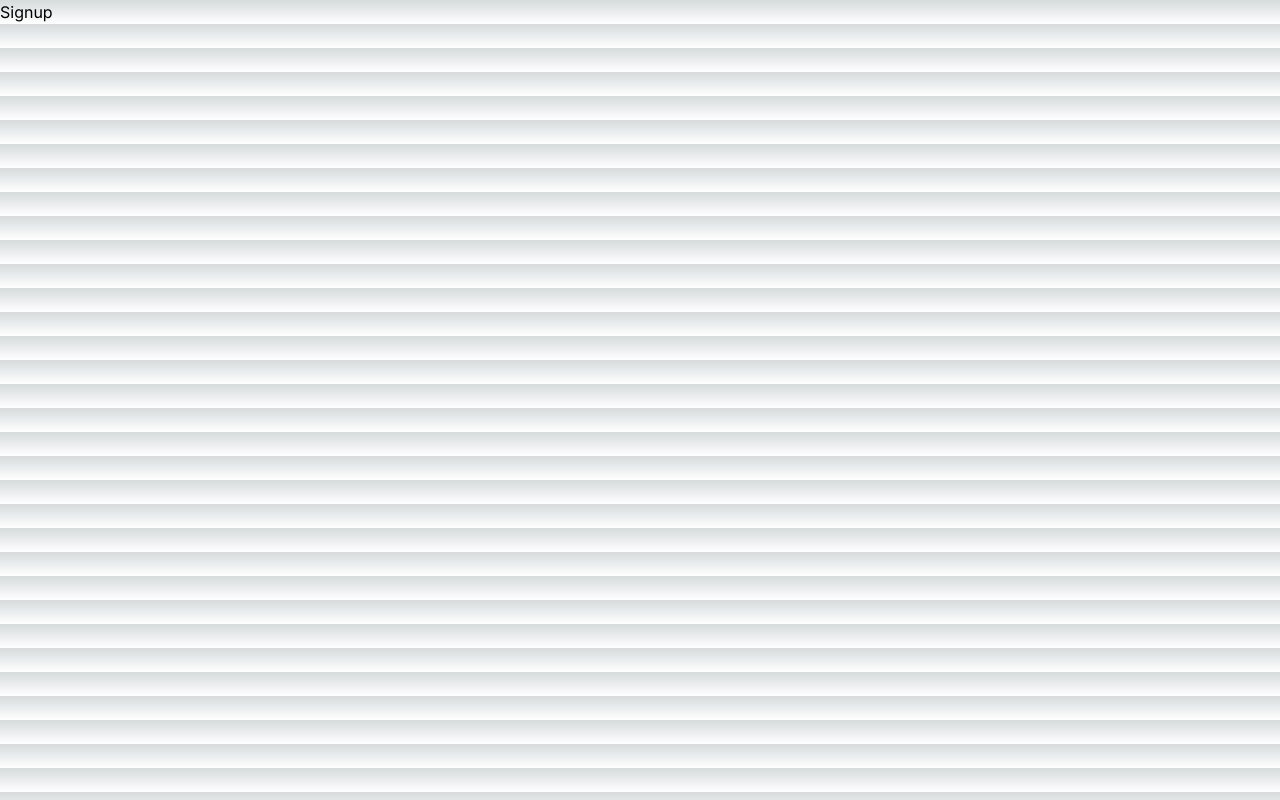
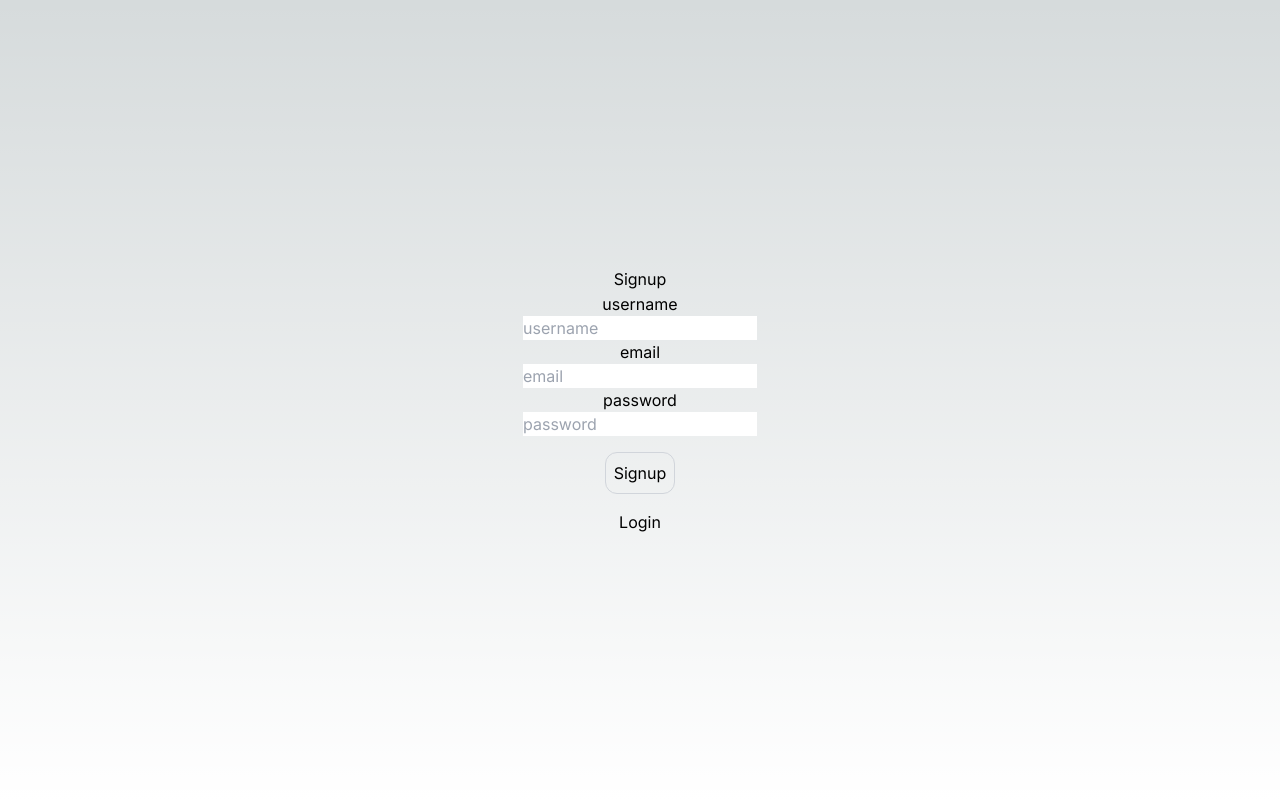
Before and after one commit to THEFZNKHAN/auth-nextjs, a Next.js app: page /signup in a window 1280 px wide. Built offline with nearby package versions, Linux system fonts and the light colour scheme.

Commit message:
Refactor login and signup pages

```diff
--- /dev/null
+++ b/src/app/loading.tsx
@@ -0,0 +1,7 @@
+export default function Loading() {
+    return (
+        <div className="flex flex-col items-center justify-center h-screen">
+            <h1 className="text-4xl font-bold">Loading...</h1>
+        </div>
+    );
+}
--- a/src/app/login/page.tsx
+++ b/src/app/login/page.tsx
@@ -1,7 +1,44 @@
+"use client";
+
+import Link from "next/link";
+import { useState } from "react";
+import { useRouter } from "next/navigation";
+import { axios } from "axios";
+
 const LoginPage = () => {
+    const [user, setUser] = useState({ email: "", password: "" });
+
+    const onLogin = async () => {};
+
     return (
-        <div>
-            <h1>Login</h1>
+        <div className="flex flex-col items-center justify-center h-screen">
+            <h1 className="">Login</h1>
+            <hr />
+            <label htmlFor="email">email</label>
+            <input
+                type="type"
+                id="email"
+                value={user.email}
+                onChange={(e) => setUser({ ...user, email: e.target.value })}
+                placeholder="email"
+            />
+            <label htmlFor="password">password</label>
+            <input
+                type="password"
+                id="password"
+                value={user.password}
+                onChange={(e) => setUser({ ...user, password: e.target.value })}
+                placeholder="password"
+            />
+            <button
+                onClick={onLogin}
+                className="p-2 border border-gray-300 rounded-xl my-4 focus:outline-none focus:border-gray-600"
+            >
+                Login
+            </button>
+            <Link href="/signup" className="">
+                Signup
+            </Link>
         </div>
     );
 };
--- /dev/null
+++ b/src/app/profile/[id]/page.tsx
@@ -0,0 +1,11 @@
+const UserProfile = ({ params }: any) => {
+    return (
+        <div className="flex flex-col items-center justify-center min-h-screen py-2">
+            <h1>Single Profile Page</h1>
+            <hr />
+            <p className="text-4xl">Single Profile page content goes here {params.id}</p>
+        </div>
+    );
+};
+
+export default UserProfile;
--- /dev/null
+++ b/src/app/profile/page.tsx
@@ -0,0 +1,11 @@
+const ProfilePage = () => {
+    return (
+        <div className="flex flex-col items-center justify-center min-h-screen py-2">
+            <h1>Profile Page</h1>
+            <hr />
+            <p>Profile page content goes here</p>
+        </div>
+    );
+};
+
+export default ProfilePage;
--- a/src/app/signup/page.tsx
+++ b/src/app/signup/page.tsx
@@ -1,7 +1,52 @@
+"use client";
+
+import Link from "next/link";
+import { useState } from "react";
+import { useRouter } from "next/navigation";
+import { axios } from "axios";
+
 const SignupPage = () => {
+    const [user, setUser] = useState({ email: "", password: "", username: "" });
+
+    const onSignup = async () => {};
+
     return (
-        <div>
-            <h1>Signup</h1>
+        <div className="flex flex-col items-center justify-center h-screen">
+            <h1 className="">Signup</h1>
+            <hr />
+            <label htmlFor="username">username</label>
+            <input
+                type="text"
+                id="username"
+                value={user.username}
+                onChange={(e) => setUser({ ...user, username: e.target.value })}
+                placeholder="username"
+            />
+            <label htmlFor="email">email</label>
+            <input
+                type="type"
+                id="email"
+                value={user.email}
+                onChange={(e) => setUser({ ...user, email: e.target.value })}
+                placeholder="email"
+            />
+            <label htmlFor="password">password</label>
+            <input
+                type="password"
+                id="password"
+                value={user.password}
+                onChange={(e) => setUser({ ...user, password: e.target.value })}
+                placeholder="password"
+            />
+            <button
+                onClick={onSignup}
+                className="p-2 border border-gray-300 rounded-xl my-4 focus:outline-none focus:border-gray-600"
+            >
+                Signup
+            </button>
+            <Link href="/login" className="">
+                Login
+            </Link>
         </div>
     );
 };
```
